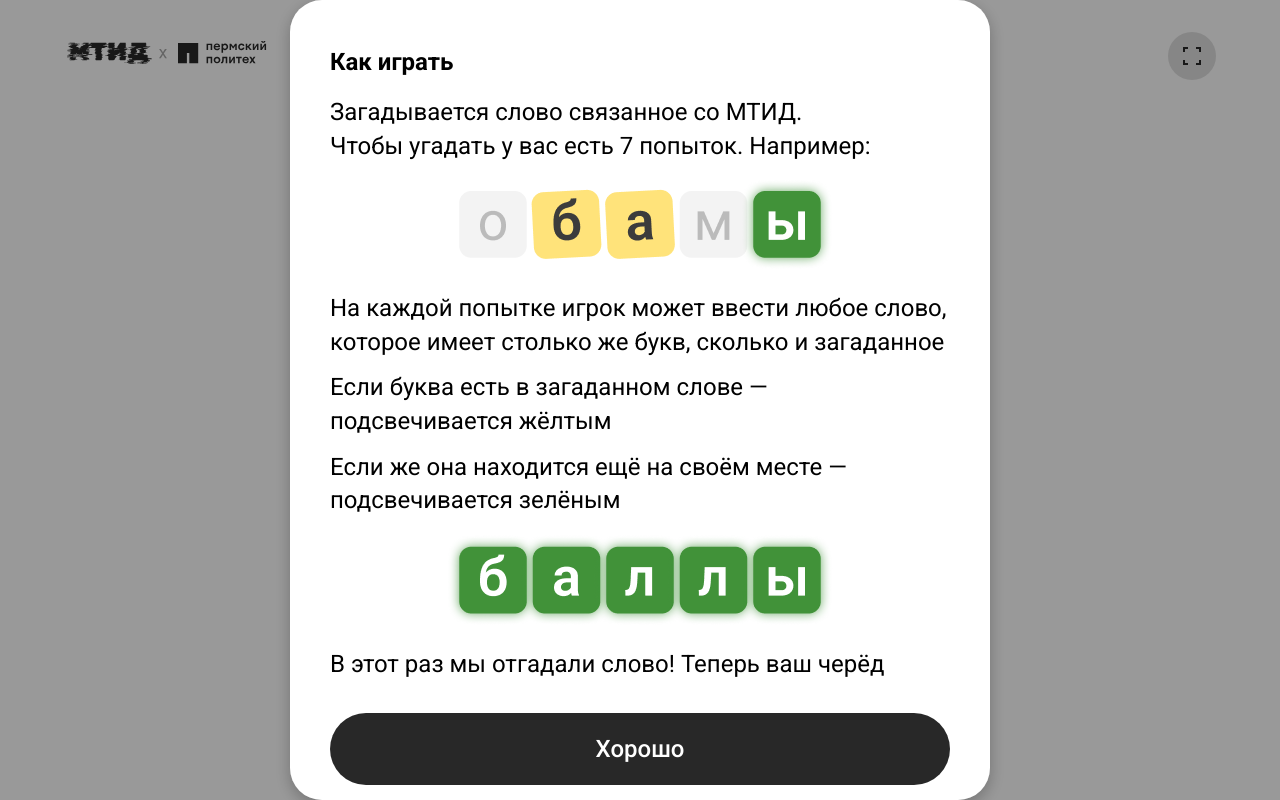
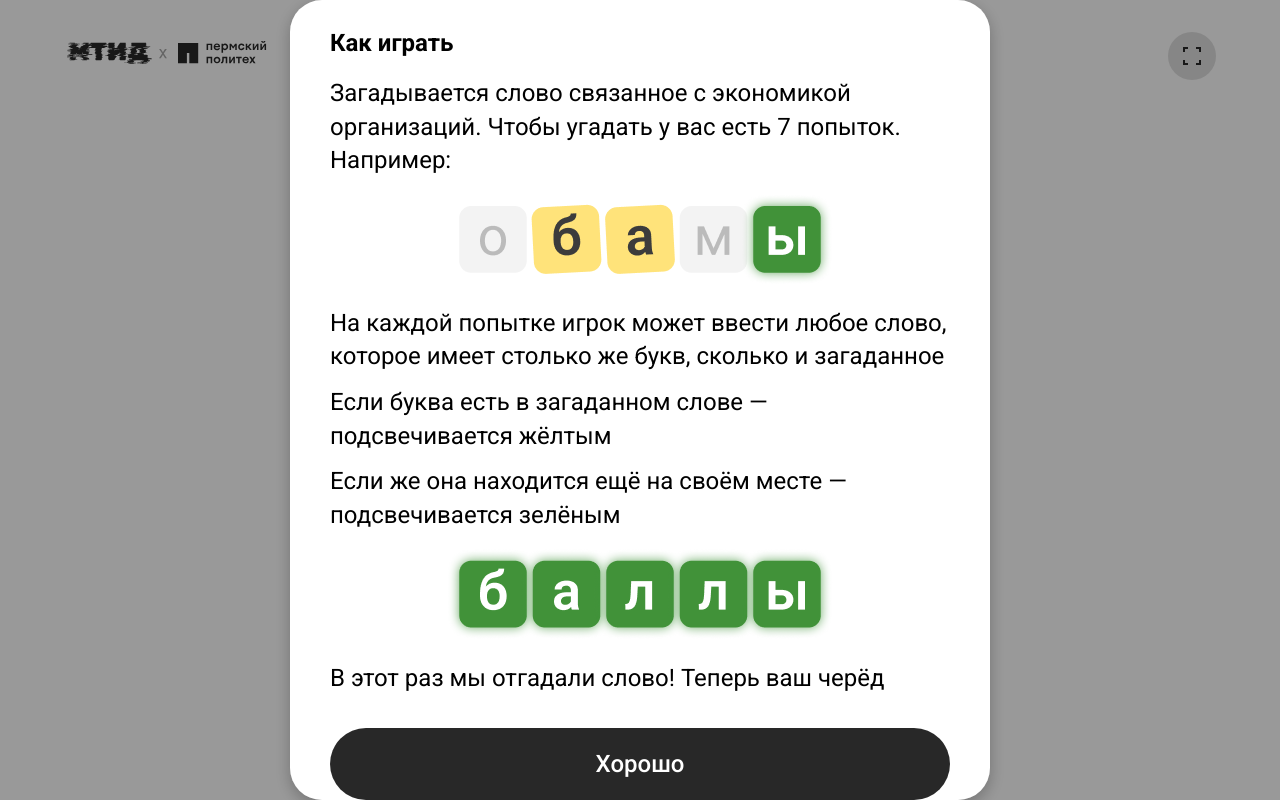
Before and after one commit to sonniydsgn/mtid-game, a SvelteKit app: page / in a window 1280 px wide. Both pictures are taken after a click on the button "Как играть". Built offline with nearby package versions, Linux system fonts and the light colour scheme.

Commit message:
Update +page.svelte

```diff
--- a/src/routes/+page.svelte
+++ b/src/routes/+page.svelte
@@ -59,7 +59,7 @@
 
 		<div class="howToPlay__info">
 			<p class="howToPlay__text">
-				Загадывается слово связанное со МТИД. Чтобы угадать у вас есть 7 попыток. Например:
+				Загадывается слово связанное с экономикой организаций. Чтобы угадать у вас есть 7 попыток. Например:
 			</p>
 
 			<img src={example_1} alt="/" class="howToPlay__example" />
```
